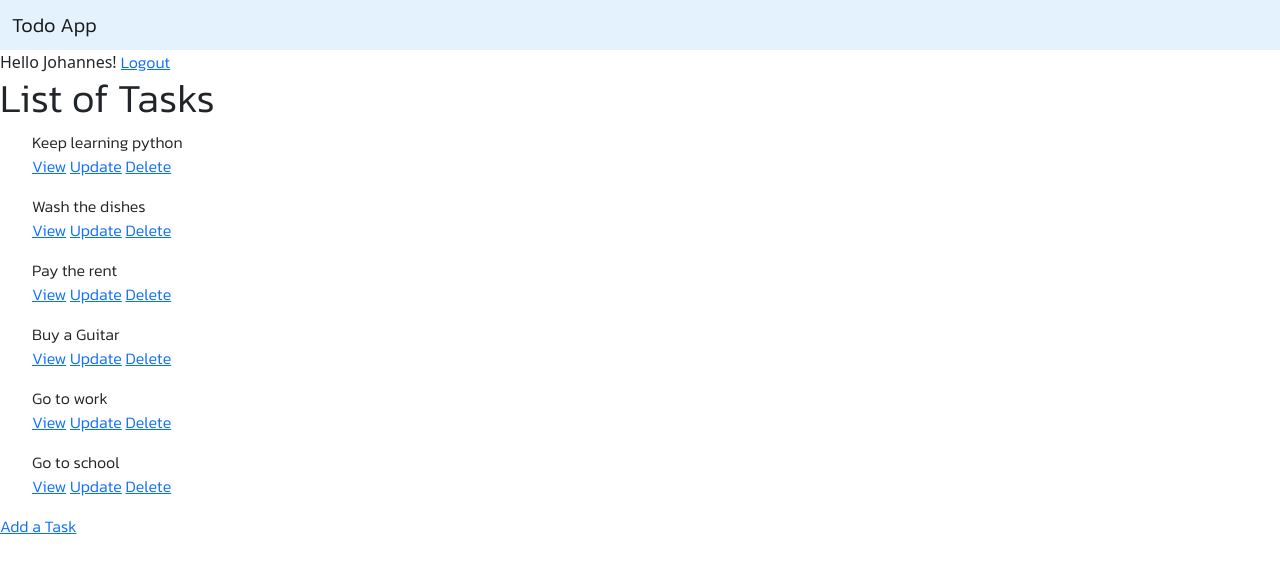
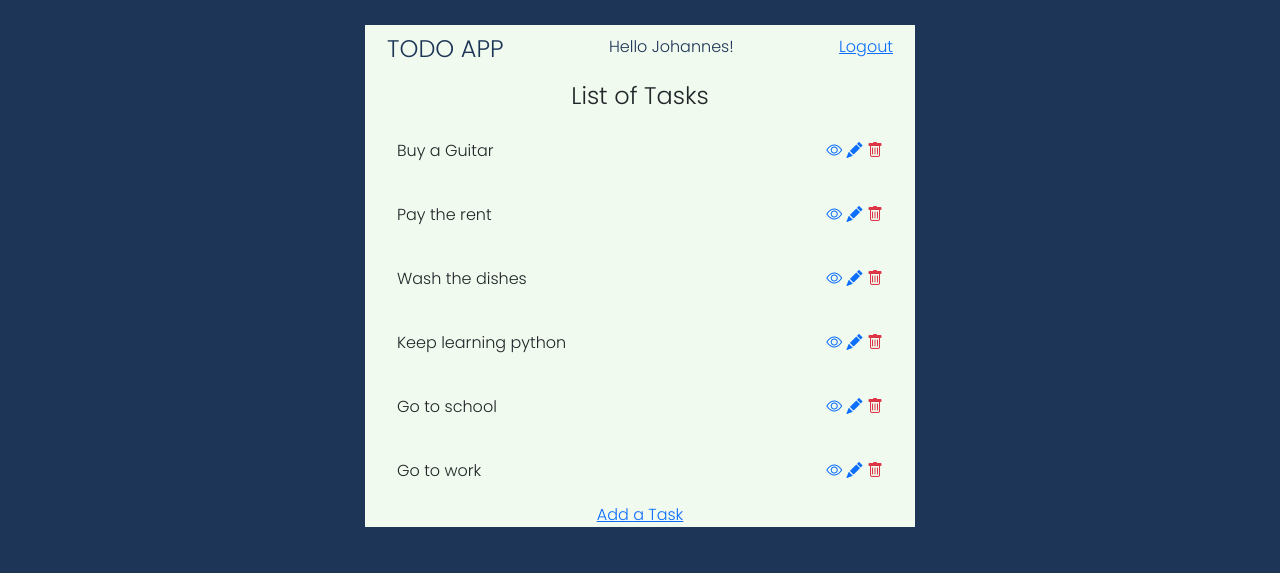
Before and after one commit to johannesgperez-zz/TodoApp, a Django app: page / in a window 1280 px wide. Shown: the top 573 px of the page. Run offline with Django 4.2, Linux system fonts and the light colour scheme; a user stored in the database is signed in; data comes from the database, SQL or seed files in the repository; both versions use the stored data as it was after the commit; some libraries are stand-ins or nearby versions; some web fonts are replaced.

Commit message:
css modified

```diff
--- a/base/models.py
+++ b/base/models.py
@@ -9,7 +9,7 @@ class Task(models.Model):
     created = models.DateTimeField(auto_now_add=True)
 
     class Meta:
-        ordering = ['completed']
+        ordering = ['completed', '-created']
 
     def __str__(self):
         return self.title
--- a/base/static/css/style.css
+++ /dev/null
@@ -1,7 +0,0 @@
-*{
-    font-family: 'Kanit', sans-serif;
-}
-
-li{
-    list-style-type: none;
-}
--- /dev/null
+++ b/base/static/style.css
@@ -0,0 +1,25 @@
+body {
+    background-color: #1d3557;
+    font-family: 'Poppins';
+    padding-top: 25px;
+}
+
+.container {
+    max-width: 550px;
+    margin: auto;
+    background-color: #f1faee;
+}
+
+.header {
+    display: flex;
+    justify-content: space-between;
+    color: #1d3557;
+    padding: 10px;
+}
+
+.task-wrapper {
+    display: flex;
+    align-items: center;
+    justify-content: space-between;
+    padding: 20px;
+}
--- a/base/templates/base/base.html
+++ b/base/templates/base/base.html
@@ -6,30 +6,28 @@
     <meta http-equiv="X-UA-Compatible" content="IE=edge">
     <meta name="viewport" content="width=device-width, initial-scale=1.0">
     <link href="https://cdn.jsdelivr.net/npm/bootstrap@5.0.2/dist/css/bootstrap.min.css" rel="stylesheet" integrity="sha384-EVSTQN3/azprG1Anm3QDgpJLIm9Nao0Yz1ztcQTwFspd3yD65VohhpuuCOmLASjC" crossorigin="anonymous">
+    <link rel="stylesheet" href="https://cdn.jsdelivr.net/npm/bootstrap-icons@1.3.0/font/bootstrap-icons.css">
     <link rel="preconnect" href="https://fonts.googleapis.com">
     <link rel="preconnect" href="https://fonts.gstatic.com" crossorigin>
     <link href="https://fonts.googleapis.com/css2?family=Inter:wght@200;300&family=Kanit:wght@300&family=Mukta:wght@300&family=Nunito:wght@200&family=Open+Sans&family=Poppins:wght@300&family=Quattrocento&display=swap" rel="stylesheet">
-    <link rel="stylesheet" href="{% static 'css/style.css' %}">
+    <link rel="stylesheet" href="{% static 'style.css' %}">
     <title>Todo App</title>
 </head>
 <body>
-    <!-- Navbar Section -->
-    <section>
-        <nav class="navbar navbar-light" style="background-color: #e3f2fd;">
-            <div class="container-fluid">
-                <span class="navbar-brand mb-0 h1">Todo App</span>
-            </div>
-        </nav>
-    </section>
-
+    <div class="container">
+        <div class="header">
+                <h4>TODO APP</h4>
             {% if request.user.is_authenticated %}
                 Hello {{request.user.first_name}}!
+
                     <a href="{% url 'logout' %}">Logout</a>
             {% else %}
                 <a href="{% url 'login' %}">Login</a>
                 <a href="{% url 'register' %}">Register</a>
             {% endif %}
+        </div>
             {% block content %}
             {% endblock %}
+    </div>
 </body>
 </html>
--- a/base/templates/base/logout.html
+++ b/base/templates/base/logout.html
@@ -1,6 +1,8 @@
 
 {% extends 'base/base.html' %}
 {% block content %}
+<div class="container text-center">
 <h1>Logout</h1>
 <p>You have logged out from the session, please <a href="{% url 'login' %}">log in </a></p>
+</div>
 {% endblock %}
--- a/base/templates/base/task.html
+++ b/base/templates/base/task.html
@@ -2,12 +2,12 @@
 {% extends 'base/base.html' %}
 
 {% block content %}
-
+<div class="container text-center">
 <h1>Task Detail</h1>
 
 <p><h3>{{task.title}}</h3></p>
 <p>{{task.description}}</p>
 <p>{{task.completed}}</p>
 <p>{{task.created}}</p>
-
+</div>
 {% endblock %}
--- a/base/templates/base/task_create.html
+++ b/base/templates/base/task_create.html
@@ -1,9 +1,11 @@
 
 {% extends 'base/base.html' %}
 {% block content %}
+<div class="container text-center">
 <h1>New Task</h1>
 <form method="post">{% csrf_token %}
     {{ form.as_p }}
     <input type="submit" value="Save">
 </form>
+</div>
 {% endblock %}
--- a/base/templates/base/task_delete.html
+++ b/base/templates/base/task_delete.html
@@ -1,9 +1,11 @@
 {% extends 'base/base.html' %}
 {% block content %}
+<div class="container text-center">
 <h1>Delete Task</h1>
 <form method="post">{% csrf_token %}
     <p>Are you sure you want to delete Task: "{{ task.title }}"?</p>
     {{ form }}
-    <input type="submit" value="Confirm">
+    <button type="submit" class="btn btn-danger">Delete</button>
 </form>
+</div>
 {% endblock %}
--- a/base/templates/base/task_list.html
+++ b/base/templates/base/task_list.html
@@ -1,14 +1,31 @@
 
 {% extends 'base/base.html' %}
 {% block content %}
-<h1>List of Tasks</h1>
+
+<div class="container text-center">
+<h4>List of Tasks</h4>
+</div>
+
 {% for task in tasks %}
-<ul>
-<li>{{task.title}}</li>
-<a href="{% url 'task_detail' task.pk %}">View</a>
-<a href="{% url 'task_update' task.pk %}">Update</a>
-<a href="{% url 'task_delete' task.pk %}">Delete</a>
-</ul>
+<div class="task-wrapper">
+{% if task.completed %}
+<div>{{task.title}}</div>
+    <div>
+    <a href="{% url 'task_detail' task.pk %}"><i class="bi bi-eye"></i></a>
+    <a href="{% url 'task_update' task.pk %}"><i class="bi bi-pencil-fill"></i></a>
+    <a href="{% url 'task_delete' task.pk %}"><i class="bi bi-trash text-danger"></i></a>
+    </div>
+{% else %}
+<div>{{task.title}}</div>
+    <div>
+    <a href="{% url 'task_detail' task.pk %}"><i class="bi bi-eye"></i></a>
+    <a href="{% url 'task_update' task.pk %}"><i class="bi bi-pencil-fill"></i></a>
+    <a href="{% url 'task_delete' task.pk %}"><i class="bi bi-trash text-danger"></i></a>
+    </div>
+{% endif %}
+</div>
 {% endfor %}
+<div class="container text-center">
 <a href="{% url 'task_create' %}">Add a Task</a>
+</div>
 {% endblock %}
--- a/base/templates/base/task_update.html
+++ b/base/templates/base/task_update.html
@@ -1,9 +1,11 @@
 
 {% extends 'base/base.html' %}
 {% block content %}
+<div class="container text-center">
 <h1>Update Task</h1>
 <form method="post">{% csrf_token %}
     {{ form.as_p }}
     <input type="submit" value="Save">
 </form>
+</div>
 {% endblock %}
--- a/base/urls.py
+++ b/base/urls.py
@@ -1,6 +1,8 @@
+from django.contrib.auth.views import LogoutView
 from django.urls import path
-from django.contrib.auth.views import LogoutView
-from base.views import TaskDelete, TaskDetail, TaskList, TaskCreate, TaskUpdate, LoginPage, RegisterPage
+
+from base.views import (LoginPage, RegisterPage, TaskCreate, TaskDelete,
+                        TaskDetail, TaskList, TaskUpdate)
 
 urlpatterns = [
     path('', TaskList.as_view(), name='task_list'),
--- a/base/views.py
+++ b/base/views.py
@@ -1,19 +1,21 @@
+from django.contrib.auth import login
+from django.contrib.auth.forms import UserCreationForm
+from django.contrib.auth.mixins import LoginRequiredMixin
+from django.contrib.auth.views import LoginView
 from django.shortcuts import redirect
+from django.urls import reverse_lazy
+from django.views.generic.detail import DetailView
+from django.views.generic.edit import (CreateView, DeleteView, FormView,
+                                       UpdateView)
 from django.views.generic.list import ListView
-from django.views.generic.detail import DetailView
-from django.views.generic.edit import CreateView, UpdateView, DeleteView, FormView
-from django.contrib.auth.views import LoginView
 
-from django.contrib.auth.mixins import LoginRequiredMixin
-from django.contrib.auth.forms import UserCreationForm
-from django.contrib.auth import login
+from .forms import RegisterForm, TaskForm
+from .models import Task
 
-from django.urls import reverse_lazy
-from .models import Task
 
 class LoginPage(LoginView):
     template_name = 'base/login.html'
-    fields = '__all__'
+    # form_class = LoginForm
     redirect_autheticated_user = True
     success_url = reverse_lazy('task_list')
 
@@ -22,7 +24,7 @@ class LoginPage(LoginView):
 
 class RegisterPage(FormView):
     template_name = 'base/register.html'
-    form_class = UserCreationForm
+    form_class = RegisterForm
     redirect_autheticated_user = True
     success_url = reverse_lazy('task_list')
 
@@ -62,7 +64,7 @@ class TaskDetail(LoginRequiredMixin, DetailView):
 
 class TaskCreate(LoginRequiredMixin, CreateView):
     model = Task
-    fields = ['title', 'description', 'completed']
+    form_class = TaskForm
     template_name = 'base/task_create.html'
     success_url = reverse_lazy('task_list')
 
@@ -72,7 +74,7 @@ class TaskCreate(LoginRequiredMixin, CreateView):
 
 class TaskUpdate(LoginRequiredMixin, UpdateView):
     model = Task
-    fields = ['title', 'description', 'completed']
+    form_class = TaskForm
     template_name = 'base/task_update.html'
     success_url = reverse_lazy('task_list')
 
--- a/todoapp/settings.py
+++ b/todoapp/settings.py
@@ -120,7 +120,7 @@ LOGIN_URL = '/login/'
 # Static files (CSS, JavaScript, Images)
 # https://docs.djangoproject.com/en/4.0/howto/static-files/
 
-STATIC_URL = '/static/'
+STATIC_URL = 'base/static/'
 STATIC_ROOT = os.path.join(BASE_DIR, 'staticfiles')
 STATICFILES_DIRS = (
     os.path.join(BASE_DIR, 'base/static'),
```
Also changed, not shown: base/forms.py (added, +31 -0 lines), base/templates/base/login.html (+8 -4 lines), base/templates/base/register.html (+6 -4 lines), base/migrations/0002_alter_task_options.py (added), base/migrations/0003_alter_task_options.py (added), db.sqlite3. Lines whose indentation alone changed are shown as unchanged.
